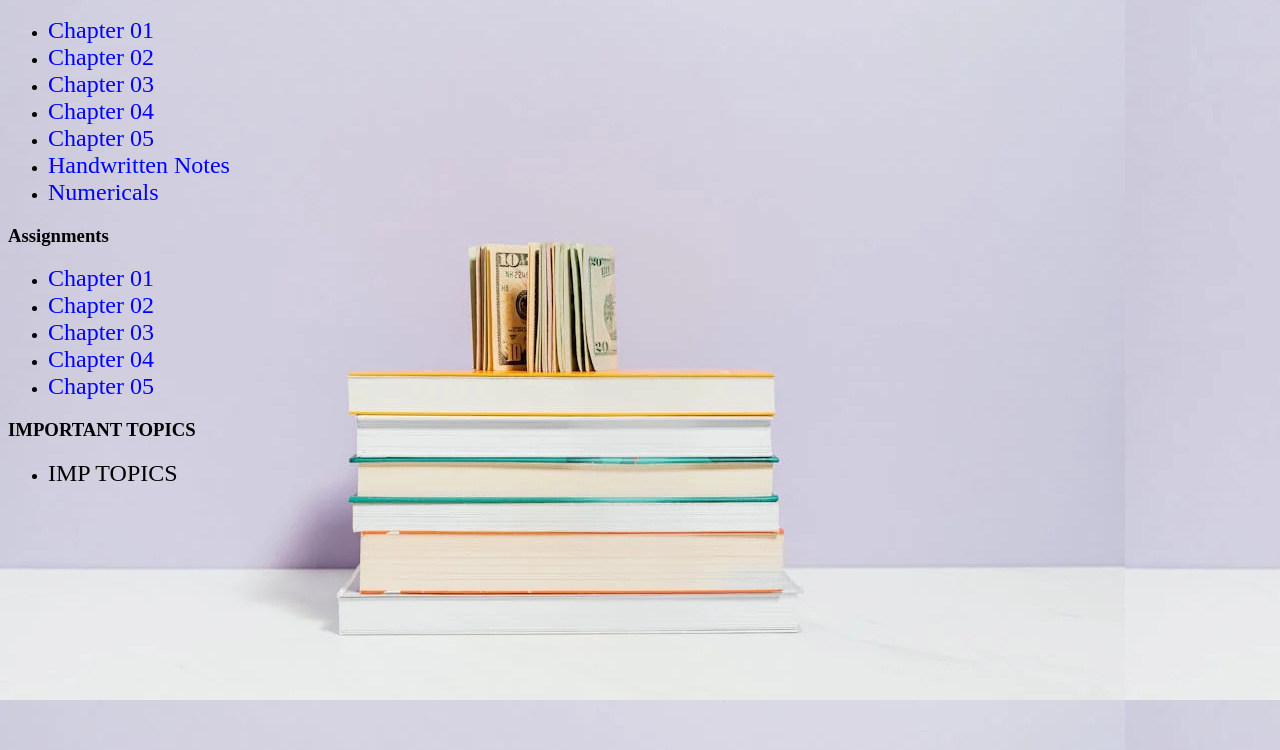
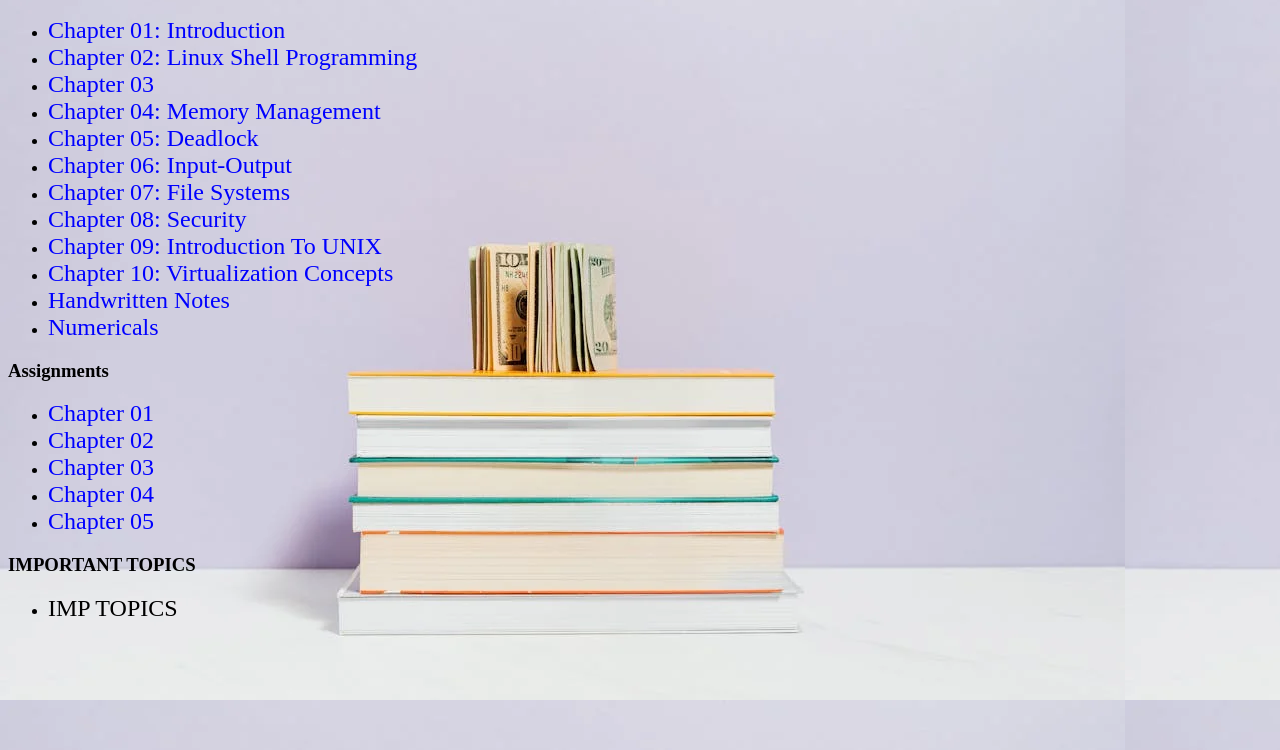
Before and after one commit to FunSite12407/Funsite12407, a plain HTML site: page subs/os.html in a window 1280 px wide. Shown: the part 50-800 px from the top of the page. Drawn offline with Linux system fonts and the light colour scheme.

Commit message:
OS Chapters PDF Added

```diff
--- a/subs/os.html
+++ b/subs/os.html
@@ -15,12 +15,37 @@
         <ul>
             <li><a class="chap_name"
                     href="https://drive.google.com/file/d/184eULFuV8oSwQxs3uNsngGFf1djzYBVb/view?usp=sharing">Chapter
-                    01</a></li>
-            <li><a class="chap_name" href="#">Chapter 02</a></li>
-            <li><a class="chap_name" href="#">Chapter 03</a></li>
-            <li><a class="chap_name" href="#">Chapter 04</a></li>
-            <li><a class="chap_name" href="#">Chapter 05</a></li>
-            <li><a class="chap_name" href="https://drive.google.com/file/d/1oivFnpmNq1DaOJRkZIY-ka4kiUhW891w/view?usp=drive_link">Handwritten Notes</a></li>
+                    01: Introduction</a></li>
+            <li><a class="chap_name"
+                    href="https://drive.google.com/file/d/1C2ZvOHJ6ZEUqXOrFc47MdBRYXO8qzQLL/view?usp=drive_link">Chapter
+                    02: Linux Shell Programming</a></li>
+            <li><a class="chap_name"
+                    href="https://drive.google.com/file/d/1ZcnsngnHdOmf8t4wl62Jnr5r1kDAGeQR/view?usp=sharing">Chapter
+                    03</a></li>
+            <li><a class="chap_name"
+                    href="https://drive.google.com/file/d/1U91X9OHRl5s-1eA3Ti65AEEVTm30TlxN/view?usp=sharing">Chapter
+                    04: Memory Management</a></li>
+            <li><a class="chap_name"
+                    href="https://drive.google.com/file/d/1R6F-5h2BFjSE93fhObseEbGy8378_W3C/view?usp=sharing">Chapter
+                    05: Deadlock</a></li>
+            <li><a class="chap_name"
+                    href="https://drive.google.com/file/d/1U3lMu1wtcHOxVnkTPkufD-NKgoMfxeBq/view?usp=sharing">Chapter
+                    06: Input-Output</a></li>
+            <li><a class="chap_name"
+                    href="https://drive.google.com/file/d/1cu0WQmr7dtEebaPOejfMj-lSsrmi-hFD/view?usp=sharing">Chapter
+                    07: File Systems</a></li>
+            <li><a class="chap_name"
+                    href="https://drive.google.com/file/d/1mkFVkuy8_Ek2OSYeTU-MaNNUIzd-xkd8/view?usp=sharing">Chapter
+                    08: Security</a></li>
+            <li><a class="chap_name"
+                    href="https://drive.google.com/file/d/1Cb7M5fBstMwkjdL6VPOC1ZxOWKYSTqk0/view?usp=sharing">Chapter
+                    09: Introduction To UNIX</a></li>
+            <li><a class="chap_name"
+                    href="https://drive.google.com/file/d/1gHn97fvVs06tROAzvw5H4CarkPYuEIZ_/view?usp=sharing">Chapter
+                    10: Virtualization Concepts</a></li>
+            <li><a class="chap_name"
+                    href="https://drive.google.com/file/d/1oivFnpmNq1DaOJRkZIY-ka4kiUhW891w/view?usp=drive_link">Handwritten
+                    Notes</a></li>
             <li><a class="chap_name"
                     href="https://drive.google.com/file/d/1tNCiFKMhObd_EcazZ5VIxA4hju-rjXxO/view?usp=sharing">Numericals</a>
             </li>
@@ -36,14 +61,16 @@
             </ul>
         </div>
         <h3>IMPORTANT TOPICS</h3>
-    <div>
-        <ul>
+        <div>
+            <ul>
                 <li>
-                        <a class = "imp" href="https://drive.google.com/file/d/1pO4Y7ACwUVNMv8xxvYCVUt_9zUziKt5N/view?usp=drive_link">IMP  TOPICS </a>
+                    <a class="imp"
+                        href="https://drive.google.com/file/d/1pO4Y7ACwUVNMv8xxvYCVUt_9zUziKt5N/view?usp=drive_link">IMP
+                        TOPICS </a>
                 </li>
-        </ul>
-    </div>
-    <script src="../script.js"></script>
+            </ul>
+        </div>
+        <script src="../script.js"></script>
 </body>
 
 </html>
```
